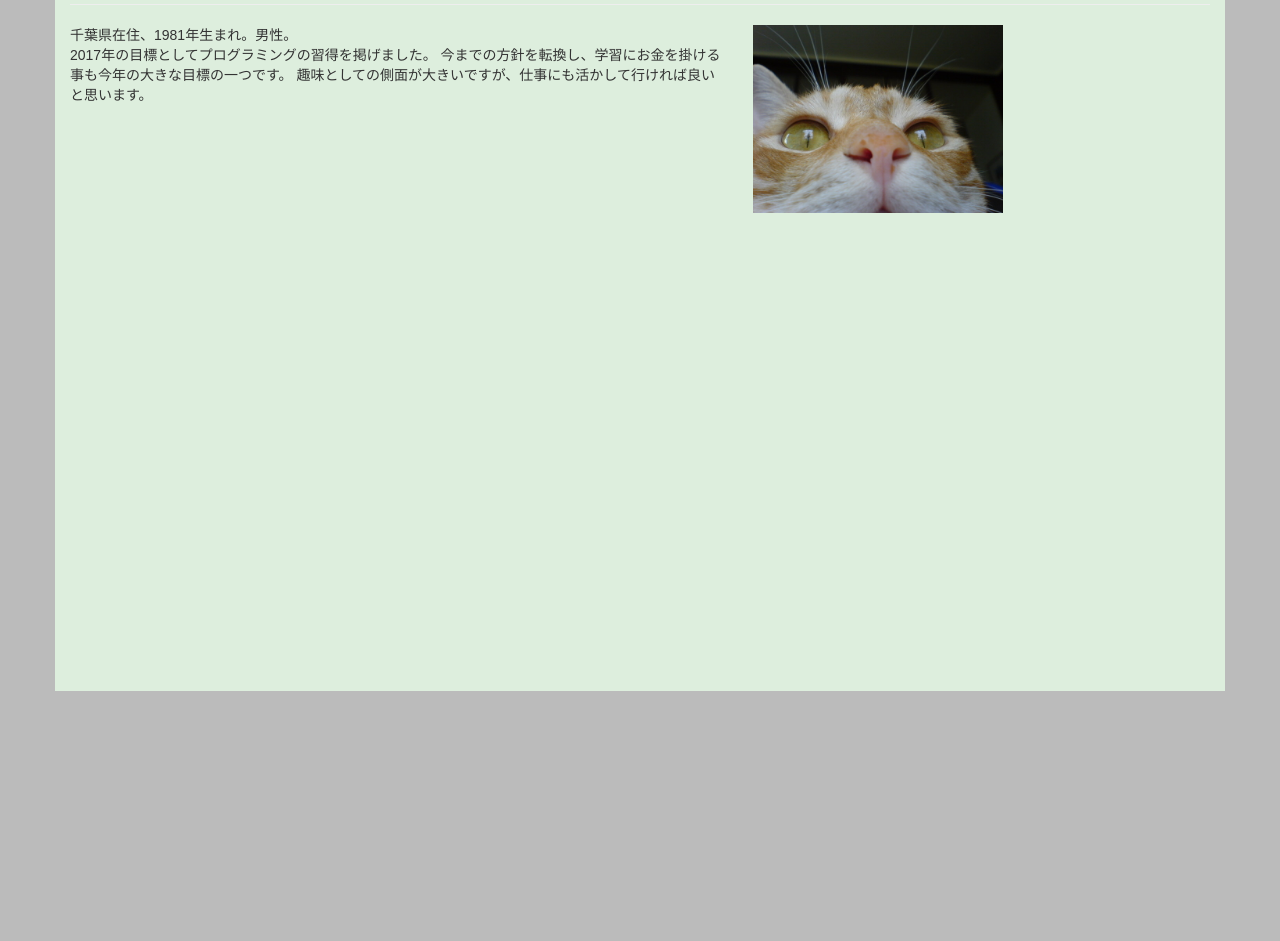
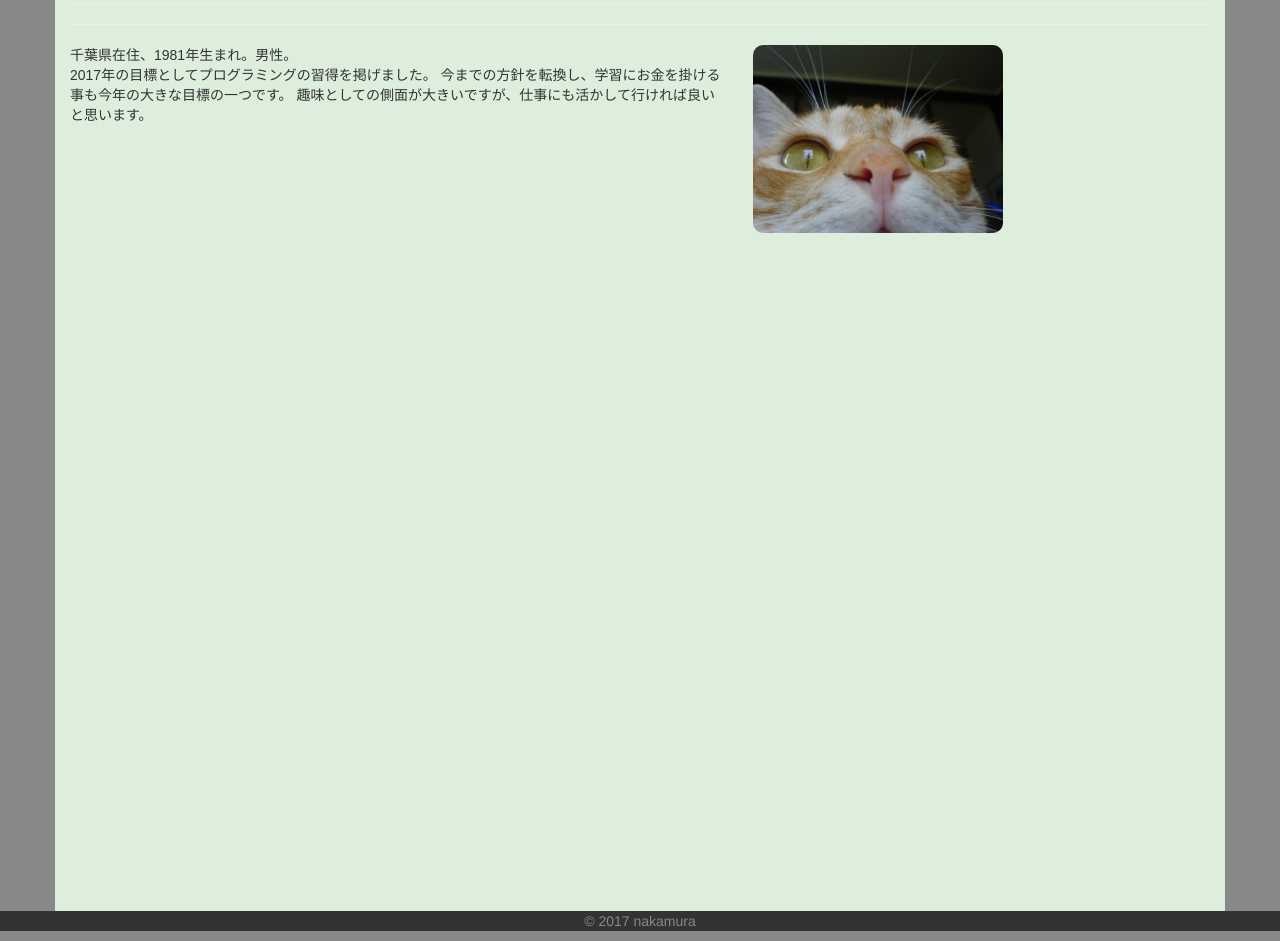
Before and after one commit to hubnari/hubnari.github.io, a plain HTML site: page index.html in a window 1280 px wide. Shown: the part 140-1081 px from the top of the page. Before the commit the page ends 831 px from the top, so only its background shows below. Drawn offline with nearby package versions, Linux system fonts and the light colour scheme.

Commit message:
画像を丸くして、footerを付ける

```diff
--- a/index.html
+++ b/index.html
@@ -15,13 +15,19 @@
     <style>
 
       body{
-        background-color:#bbb;
+        background-color:#888;
         margin:0;
         padding:0;
       }
 
+      .navbar {
+        margin-bottom: 0px;
+      }
+
       img{
         max-width:250px;
+        border-radius:10px;
+        margin-bottom:20px;
       }
 
       header{
@@ -32,12 +38,18 @@
 
       #content{
 
-        margin:-40px auto 0;
+        margin:0 auto 0;
 
-        height:800px;
+        height:1000px;
         background-color:#ded;
         font-family: YuGothic, "游ゴシック", "メイリオ", Meiryo, "ヒラギノ角ゴ Pro W3", "Hiragino Kaku Gothic Pro", sans-serif;
         font-size:14px;
+      }
+
+      footer{
+        background-color:#333;
+        color:#888;
+        text-align:center;
       }
 
     </style>
@@ -98,7 +110,7 @@
     </div>
 
     <footer>
-
+      <p>&copy; 2017 nakamura</p>
     </footer>
 
   </body>
```
